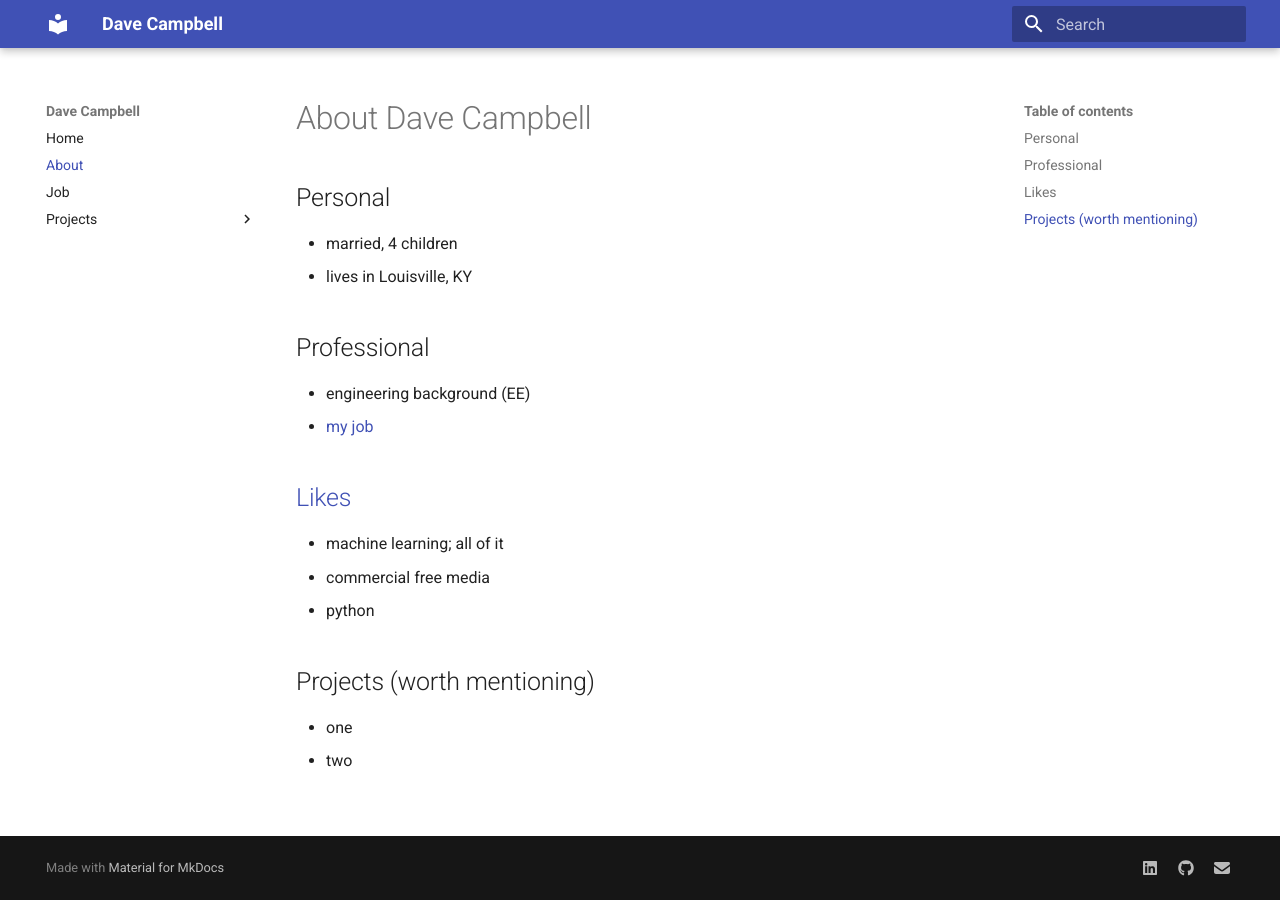
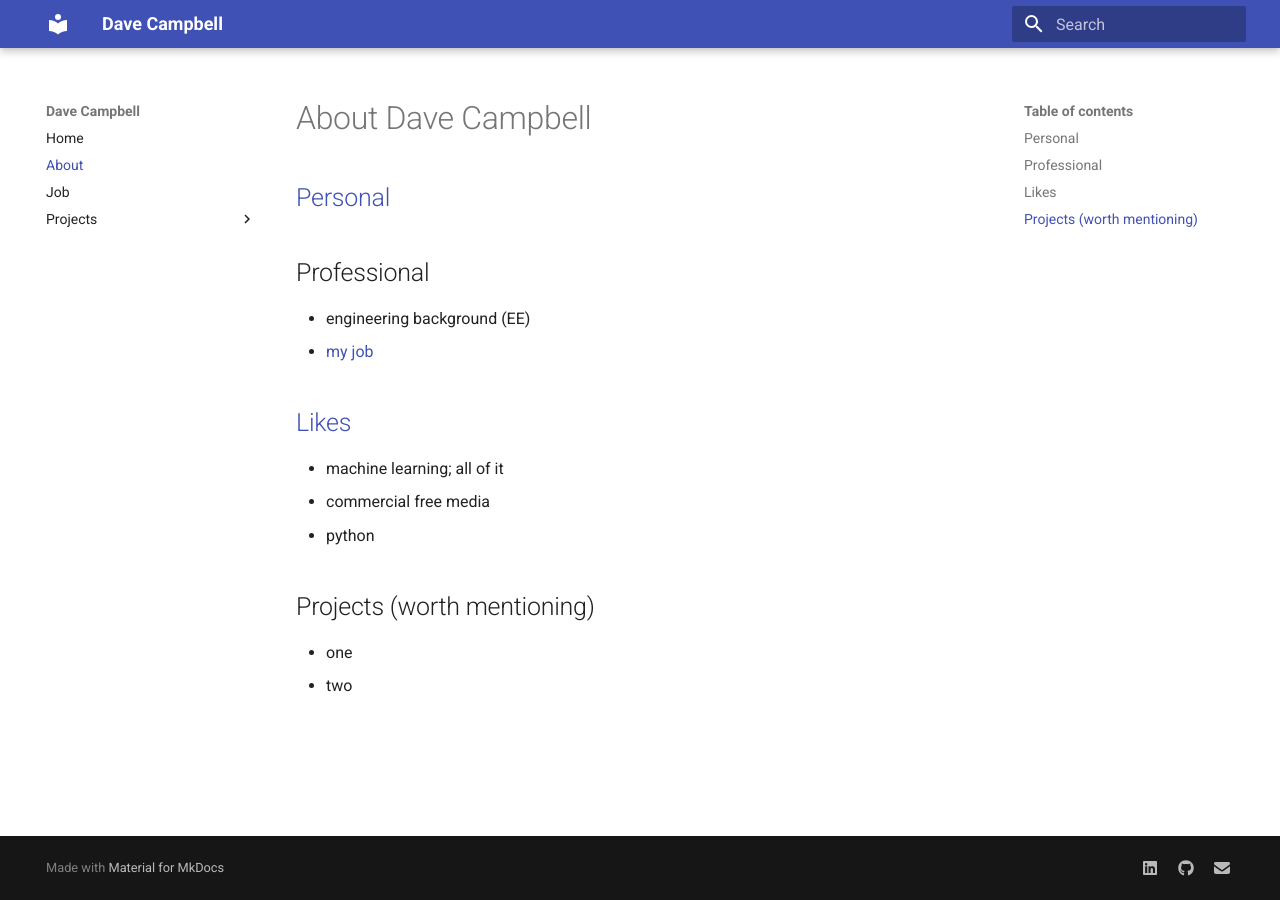
Before and after one commit to davecampbell/davecampbell.github.io, an MkDocs documentation site: the page built from docs/about.md, in a window 1280 px wide. Built offline with MkDocs 1.6.1 and Material for MkDocs 9.7.7, drawn with Linux system fonts in a browser that asks for light colours.

```diff
--- a/docs/about.md
+++ b/docs/about.md
@@ -1,8 +1,6 @@
 # About Dave Campbell
 
-## Personal
-- married, 4 children
-- lives in Louisville, KY
+## [Personal](/personal/personal.md)
 
 ## Professional
 - engineering background (EE)
```
Also changed, not shown: docs/personal/personal.md (added, +8 -0 lines).
